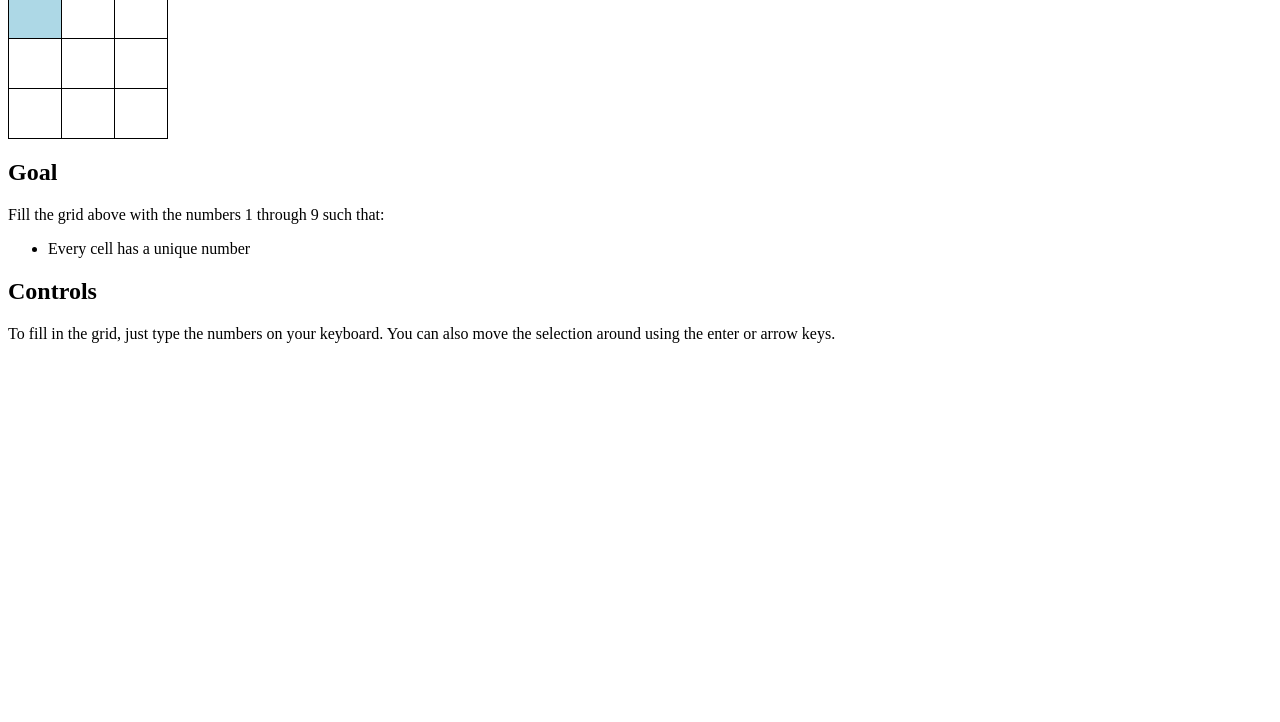
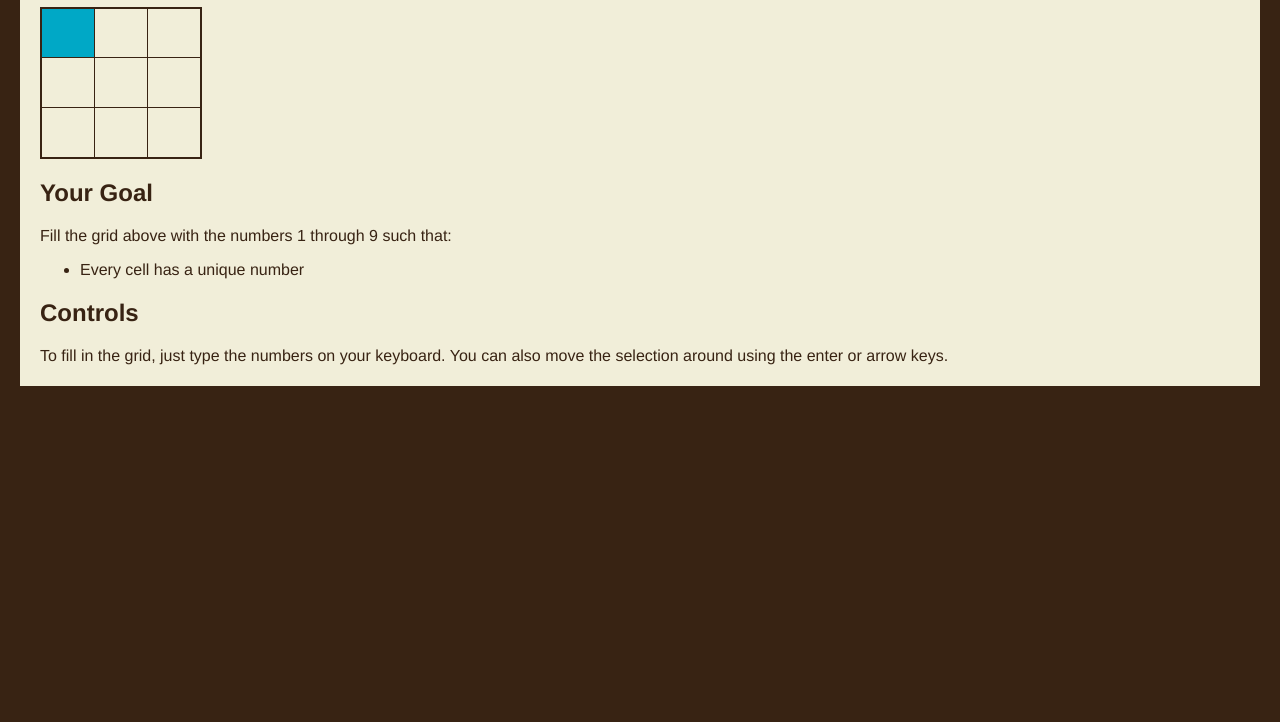
Before and after one commit to allan-stewart/constraints, a plain HTML site: page index.html in a window 1280 px wide. Shown: the part 78-800 px from the top of the page. Drawn offline with Linux system fonts and the light colour scheme.

Commit message:
Add some style

```diff
--- a/index.html
+++ b/index.html
@@ -5,6 +5,7 @@
         <script type="text/javascript" src="./constraints.js"></script>
     </head>
     <body onload="init()">
+        <div class="content">
             <h1>Constraints</h1>
             <table id="grid">
                 <tr>
@@ -24,7 +25,7 @@
                 </tr>
             </table>
 
-        <h2>Goal</h2>
+            <h2>Your Goal</h2>
             <p>Fill the grid above with the numbers 1 through 9 such that:</p>
             <ul>
                 <li>Every cell has a unique number</li>
@@ -38,5 +39,6 @@
                 To fill in the grid, just type the numbers on your keyboard.
                 You can also move the selection around using the enter or arrow keys.
             </p>
+        </div>
     </body>
 </html>
--- a/style.css
+++ b/style.css
@@ -1,16 +1,34 @@
+body {
+    color: #fff;
+    background-color: #382313;
+    margin: 0;
+    font-family: Helvetica, Arial, sans-serif
+}
+
 table {
     border-collapse: collapse;
+    border: 2px solid #382313;
+    color: #382313;
 }
 
 td {
-    border: 1px solid black;
+    border: 1px solid #382313;
     width: 50px;
     height: 50px;
     text-align: center;
 }
 
+.content {
+    width: 1200px;
+    background-color: #F1EED9;
+    margin: 0 auto;
+    padding: 5px 20px;
+    color: #382313;
+}
+
 .selected {
-    background-color: lightblue;
+    background-color: #00A8C6;
+    color: #fff;
 }
 
 .hidden {
```
Lines whose indentation alone changed are shown as unchanged.
